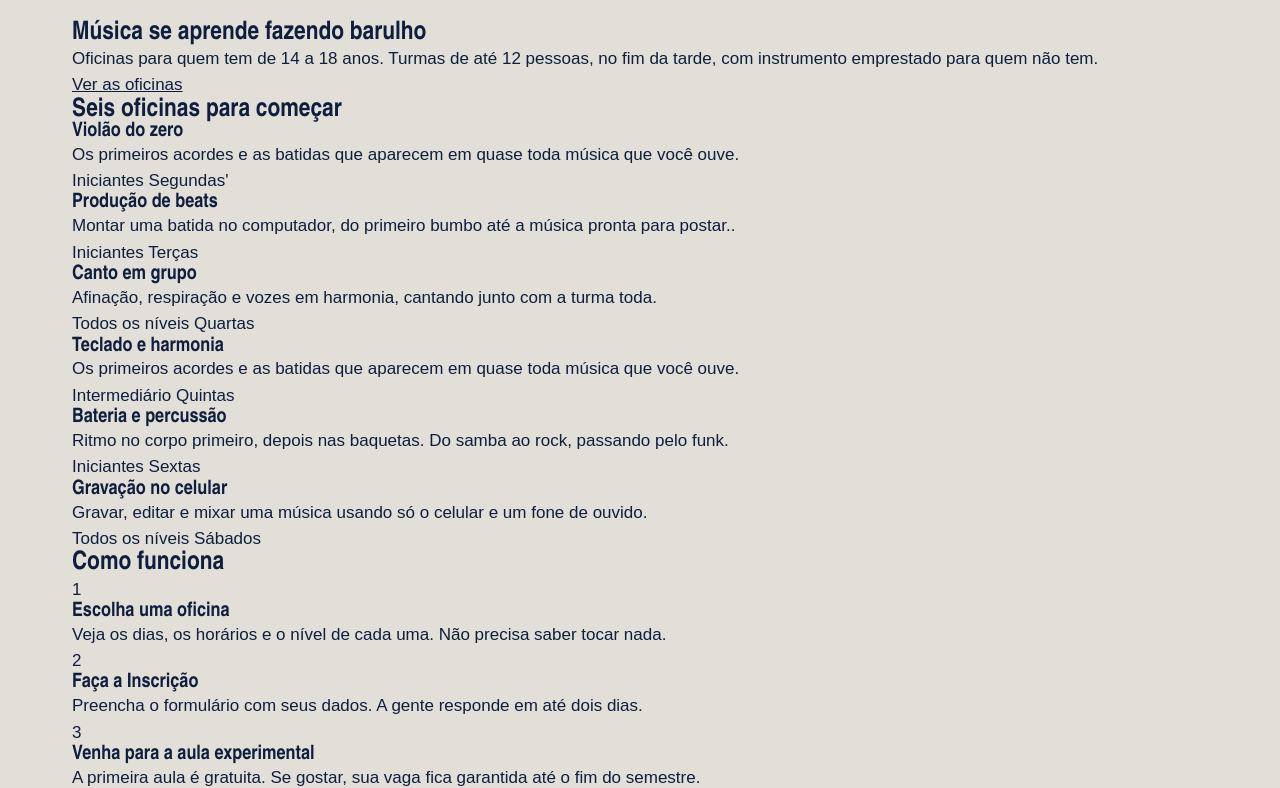
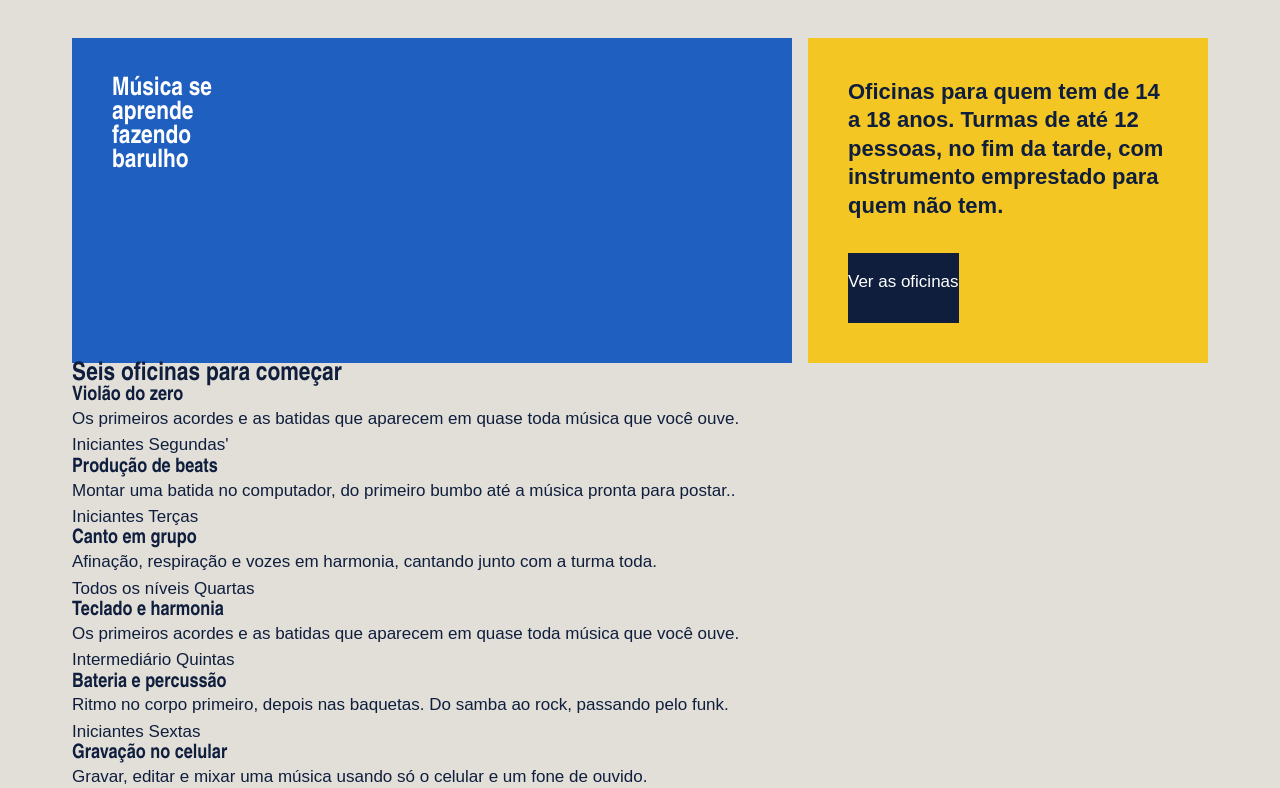
Before and after one commit to sofiayoshida67-dot/laje_sonora, a plain HTML site: page index.html in a window 1280 px wide. Shown: the part 87-875 px from the top of the page. Drawn offline with Linux system fonts and the light colour scheme; a web font is replaced by a local one.

Commit message:
Cartazes do topo

```diff
--- a/index.css
+++ b/index.css
@@ -58,12 +58,64 @@ body{
    font-weight: 600;
    text-decoration: none;
    padding-bottom: 4px;
-   border-bottom: 4px solid transparent
+   border-bottom: 4px solid transparent;
  }
 
  .menu a:hover{
-   border-bottom: var(--tinta);
+   border-bottom-color: var(--tinta);
  }
  .menu a.atual{
-border-bottom: var(--fita);
+  border-bottom-color: var(--fita);
  }
+
+ .cartazes{
+  margin-top: 16px;
+  display: flex;
+  gap: 16px;
+ }
+
+ .cartaz{
+  padding: 40px;
+ }
+
+ .cartaz-principal{
+  background-color: var(--caixa-dagua);
+  color: var(--branco);
+  flex: 2;
+
+  h1{
+    font-weight: 132px;
+    max-width: 9ch;
+  }
+ }
+
+ .cartaz-lateral{
+  background-color: var(--fita);
+  flex: 1;
+  display: flex;
+  flex-direction: column;
+  justify-content: space-between;
+  gap: 32px;
+  align-items: flex-start;
+
+  p{
+    font-size: 22px;
+    font-weight: 600;
+    line-height: 1.3;
+  }
+ }
+
+ .botao{
+  background-color: var(--tinta);
+  color: var(--branco);
+  text-decoration: none;
+  padding-block: 16px 28px;
+  border: none;
+  font-family: var(--fonte-texto);
+  font-size: 17px;
+  cursor: pointer;
+ }
+.botao:hover {
+  background-color: var(--caixa-dagua);
+
+}
```
